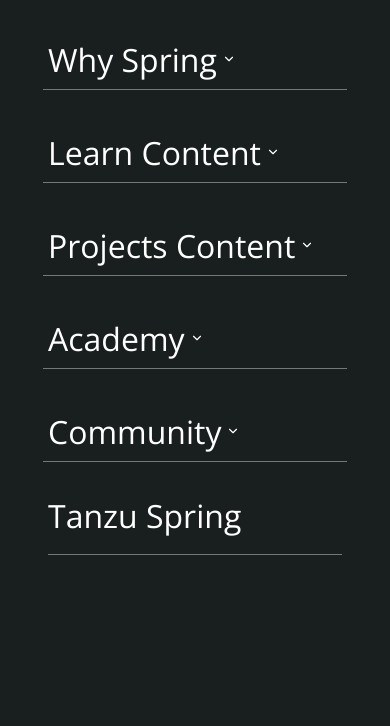
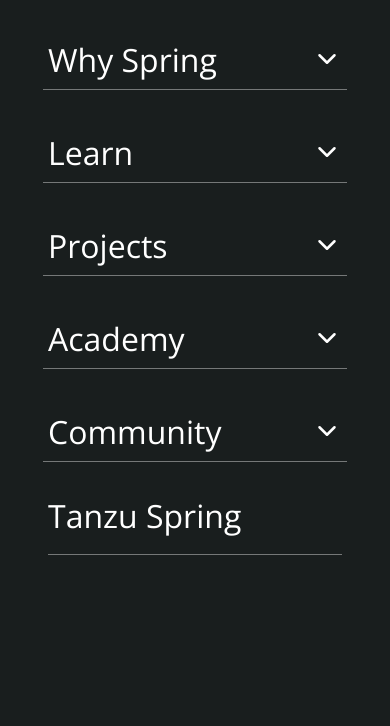
Before and after one commit to Eramaloby/spring, a plain HTML site: page index.html in a window 390 px wide. Both pictures are taken after a click on the element 364 px from the left and 26 px from the top of the page. Shown: the part 55-781 px from the top of the page. Drawn offline with nearby package versions, Linux system fonts and the light colour scheme; a web font is replaced by a local one.

Commit message:
fix: Fixed arrows for navigation menu

```diff
--- a/index.js
+++ b/index.js
@@ -65,11 +65,11 @@
       ],
     },
     {
-      label: 'Learn Content',
+      label: 'Learn',
       data: ['Overview', 'Quickstart', 'Guides', 'Blog', 'Security Advisors'],
     },
     {
-      label: 'Projects Content',
+      label: 'Projects',
       data: [
         'Overview',
         'Spring Boot',
@@ -83,7 +83,7 @@
         { name: 'Spring AI', isLast: true },
         'Release Calendar',
         { name: 'Security advisories', isLast: true },
-        { name: 'DEVELOPMENT TOOLS' },
+        { name: 'DEVELOPMENT TOOLS', isHeader: true },
         'Spring Tools',
         'Spring Initializr',
       ],
@@ -234,6 +234,22 @@
   return span;
 }
 
+function createDropdownToggleNavigationMenu(label, className = '') {
+  const span = document.createElement('span');
+  span.classList.add('dropdown-toggle');
+  if (className) {
+    span.classList.add(className);
+  }
+
+  console.log(label);
+  const arrow = createArrowDownSvg('arrow-down-nav-menu');
+  console.log(arrow);
+  span.textContent = label;
+  span.appendChild(arrow);
+
+  return span;
+}
+
 function createDropdownMenu(data, className = '') {
   const dropdownMenu = document.createElement('ul');
   dropdownMenu.classList.add('dropdown-menu');
@@ -250,19 +266,31 @@
 
 function createDropdownItem(strOrObj) {
   const item = document.createElement('li');
-  const link = document.createElement('a');
 
-  if (typeof strOrObj === 'object') {
+  const isLink =
+    typeof strOrObj === 'string' ||
+    (typeof strOrObj === 'object' && !strOrObj.isHeader);
+
+  let contentElement;
+
+  if (isLink) {
+    contentElement = document.createElement('a');
+    contentElement.setAttribute('href', '#');
+  } else {
+    contentElement = document.createElement('span');
+    contentElement.classList.add('subsection-header');
+  }
+
+  if (typeof strOrObj === 'object' && strOrObj !== null) {
     if (strOrObj.isLast) {
       item.classList.add('last-item');
     }
-    link.setAttribute('href', '#');
-    link.textContent = strOrObj.name;
+    contentElement.textContent = strOrObj.name;
   } else {
-    link.textContent = strOrObj;
+    contentElement.textContent = strOrObj;
   }
-  item.appendChild(link);
 
+  item.appendChild(contentElement);
   return item;
 }
 
@@ -281,7 +309,7 @@
       if (item.data) {
         navLinksItem.classList.add('has-dropdown');
 
-        const dropdownToggleSpan = createDropdownToggle(
+        const dropdownToggleSpan = createDropdownToggleNavigationMenu(
           item.label,
           'span-nav-menu'
         );
@@ -327,10 +355,10 @@
   if (className !== '') {
     svg.setAttribute('class', `arrow-down ${className}`);
   } else {
+    console.log('in else', `afa${className}`);
     svg.setAttribute('class', 'arrow-down');
   }
-  svg.setAttribute('class', 'arrow-down arrow-down-nav-menu');
-  svg.setAttribute('class', 'arrow-down');
+
   svg.setAttribute('viewBox', '0 0 24 24');
   svg.setAttribute('fill', 'none');
   svg.setAttribute('stroke', 'currentColor');
@@ -353,9 +381,13 @@
 function showSectionContent(label) {
   const ulSections = document.getElementById('ul-sections');
   const item = document.getElementById(label);
+
+  const arrow = item.children[0].children[0];
   const targetUl = item.children[1];
 
   const isAlreadyOpen = targetUl.classList.contains('show');
+
+  arrow.classList.remove('upside-down');
 
   for (const child of ulSections.children) {
     const dropdownContent = child.children[1];
@@ -365,6 +397,7 @@
   }
 
   if (!isAlreadyOpen) {
+    arrow.classList.add('upside-down');
     targetUl.classList.add('show');
   }
 }
--- a/styles.css
+++ b/styles.css
@@ -123,9 +123,14 @@
 }
 
 .arrow-down-nav-menu {
+  transition: transform 0.3s ease;
   margin-left: auto;
   width: 30px;
   height: 30px;
+}
+
+.upside-down {
+  transform: rotate(180deg);
 }
 
 .dropdown-menu {
@@ -174,6 +179,19 @@
   font-weight: 400;
   font-size: 1em;
   line-height: 1.5;
+}
+
+.subsection-header {
+  font-weight: 400;
+  font-size: 1em;
+  line-height: 1.5;
+  padding: 8px 30px;
+}
+
+.dropdown-nav-menu .subsection-header {
+  color: var(--nav-menu-dropdown-text);
+  font-size: 1.2rem;
+  padding: 0.2rem 0;
 }
 
 .dropdown-nav-menu li a {
```
